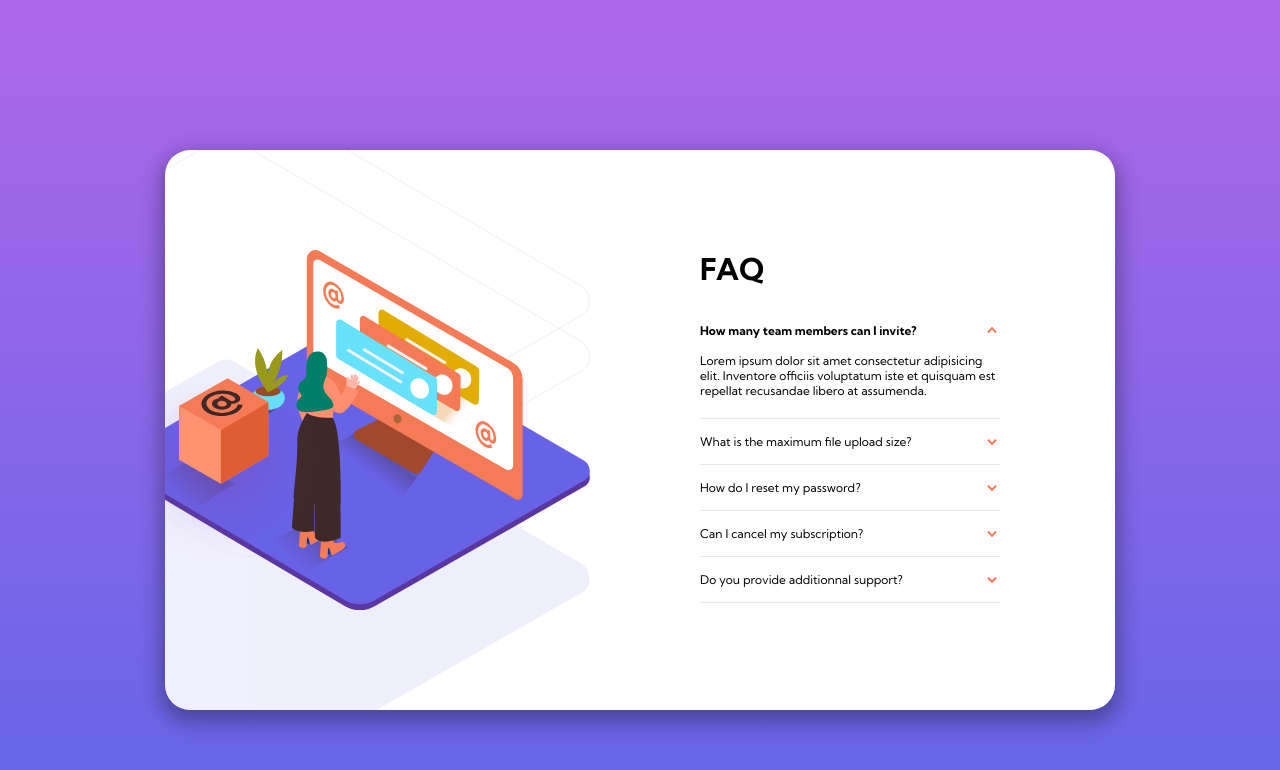
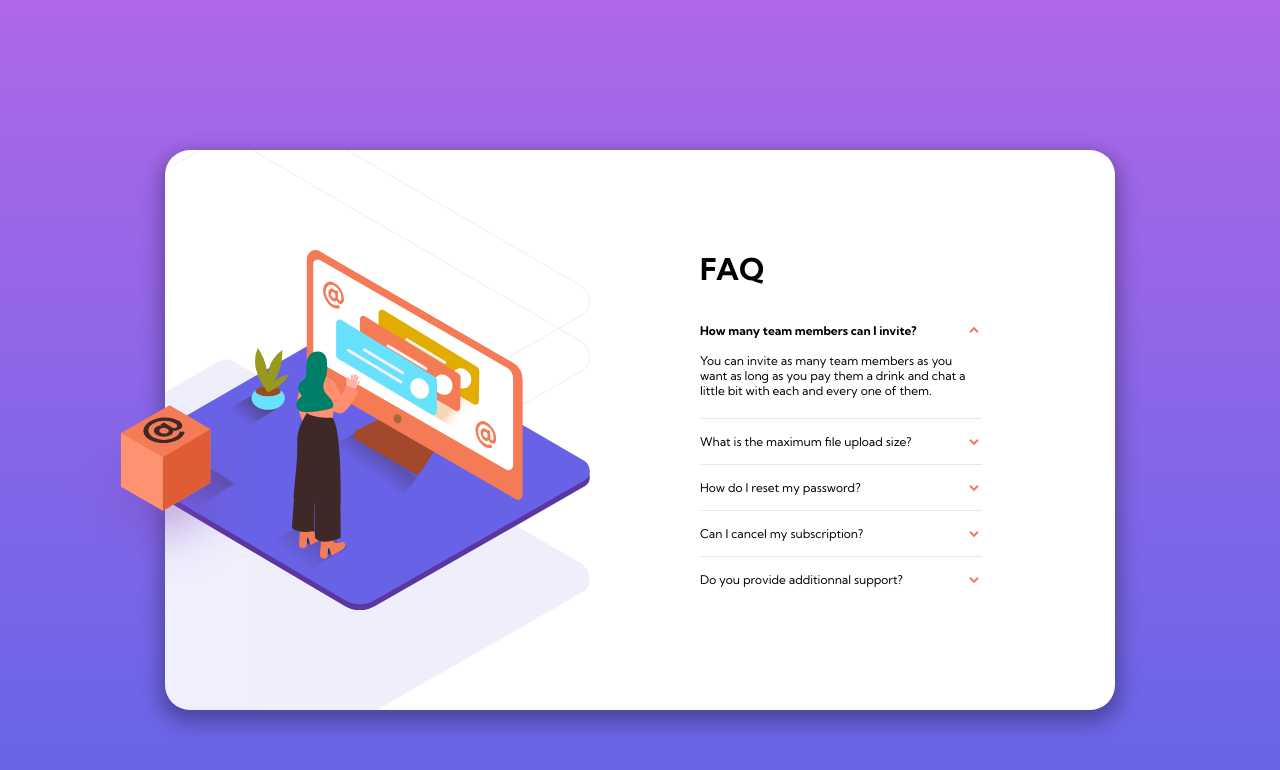
Before and after one commit to emiliemorassi/faq-accordion-card, a website built with webpack: page src/index.html in a window 1280 px wide. Both pictures are taken after a click on the heading "How many team members can I invite?". Built offline with nearby package versions, Linux system fonts and the light colour scheme.

Commit message:
box position fixed and scrollbar added to prevent overflow

```diff
--- a/src/index.html
+++ b/src/index.html
@@ -36,7 +36,7 @@
                         <summary>
                             <h2>How many team members can I invite?</h2>
                         </summary>
-                        <p>Lorem ipsum dolor sit amet consectetur adipisicing elit. Inventore officiis voluptatum iste et quisquam est repellat recusandae libero at assumenda.</p>
+                        <p>You can invite as many team members as you want as long as you pay them a drink and chat a little bit with each and every one of them.</p>
                     </details>
 
                     <details>
@@ -50,21 +50,21 @@
                         <summary>
                             <h2>How do I reset my password?</h2>
                         </summary>
-                        <p>Lorem ipsum dolor sit amet consectetur adipisicing elit. Sed, vel? Rerum omnis consectetur soluta ea?</p>
+                        <p>Well, first of all, check all the little notes flying around your desk, maybe one of them has your password on it. If not, just click the "lost password" button, duh!</p>
                     </details>
 
                     <details>
                         <summary>
                             <h2>Can I cancel my subscription?</h2>
                         </summary>
-                        <p>Lorem ipsum dolor explicabo doloremque eius nulla!</p>
+                        <p>Nope, you're stuck with us! Deal with it! </p>
                     </details>
 
                     <details>
                         <summary>
                             <h2>Do you provide additionnal support?</h2>
                         </summary>
-                        <p>Vitae ex soluta porro dolore, voluptates dolorum error?</p>
+                        <p>Yes! Mostly psychological support! Any type of emotional breakdown will be dealt with!</p>
                     </details>
                 </div>
             </div>
--- a/src/style.css
+++ b/src/style.css
@@ -49,6 +49,7 @@ main{
     max-width: 95rem;
     height: fit-content;
     min-height: 70vh;
+    /* height: 70vh; */
     background-color: white;
     border-radius: 2.5rem;
     position:relative;
@@ -170,18 +171,35 @@ details[open] h2{
         margin: unset;
         padding-top:10rem;
     }
+    .accordion{
+        height: 30rem;
+        overflow-y: scroll;
+        padding-right: 1.8rem;
+    }
+    ::-webkit-scrollbar{
+        width: .7rem;
+    }
+    ::-webkit-scrollbar-thumb{
+        background: linear-gradient(transparent, var(--softViolet));
+        border-radius: .5rem;
+    }
+    ::-webkit-scrollbar-thumb:hover{
+        background: linear-gradient(transparent, var(--softRed));
+    }
     .accordion, h1{
         margin-left: 6rem;
         text-align: left;
     }
     .containerBox{
         display: block;
+        position: relative;
     }
     .box{
         display: block;
         position:absolute;
         top: 47%;
-        left: 10%;
+        left: -95px;
         z-index: 2;
     }
+
 }
```
Also changed, not shown: dist/index.html, dist/main.bundle.js, 1 other file.
